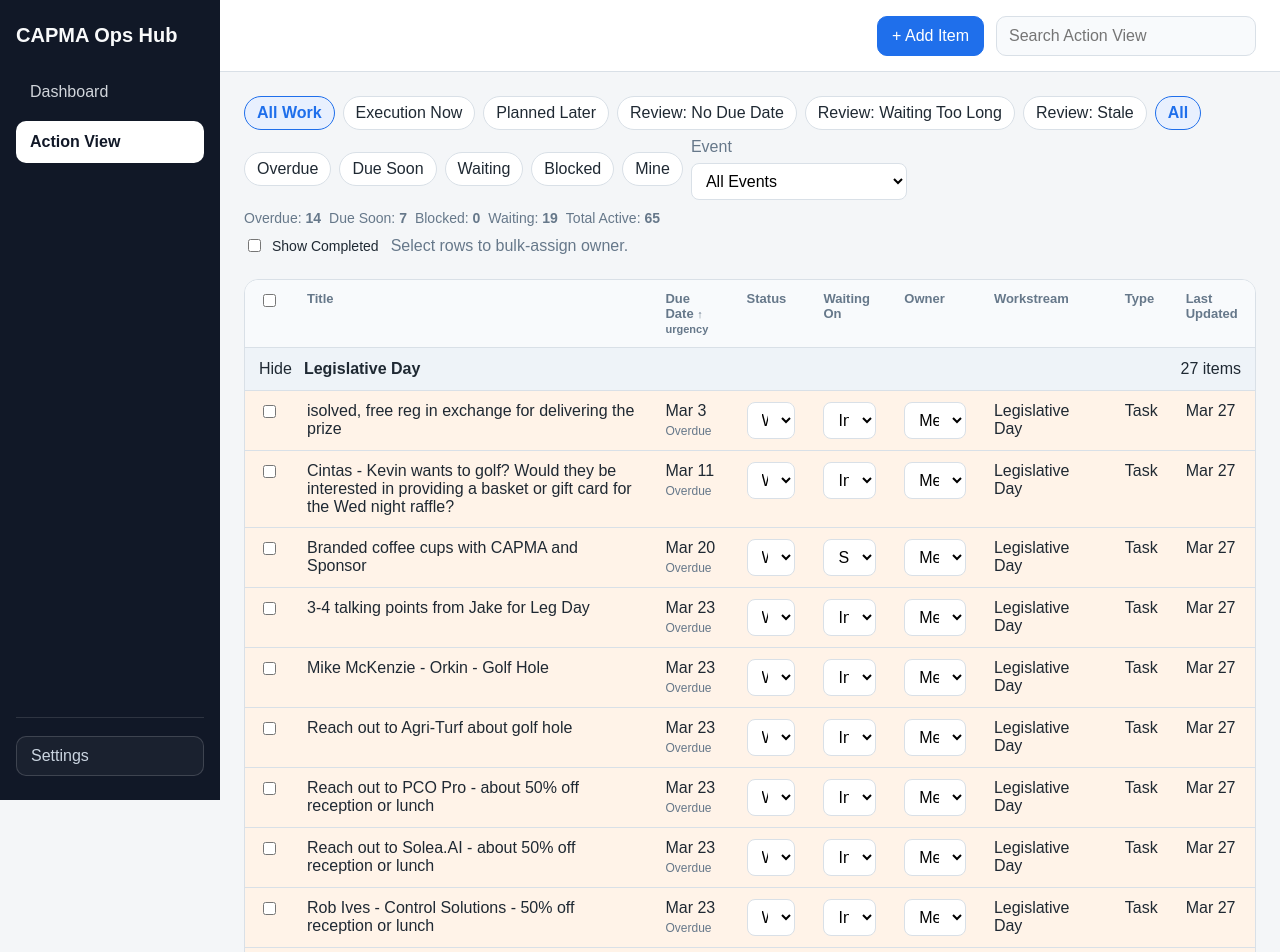
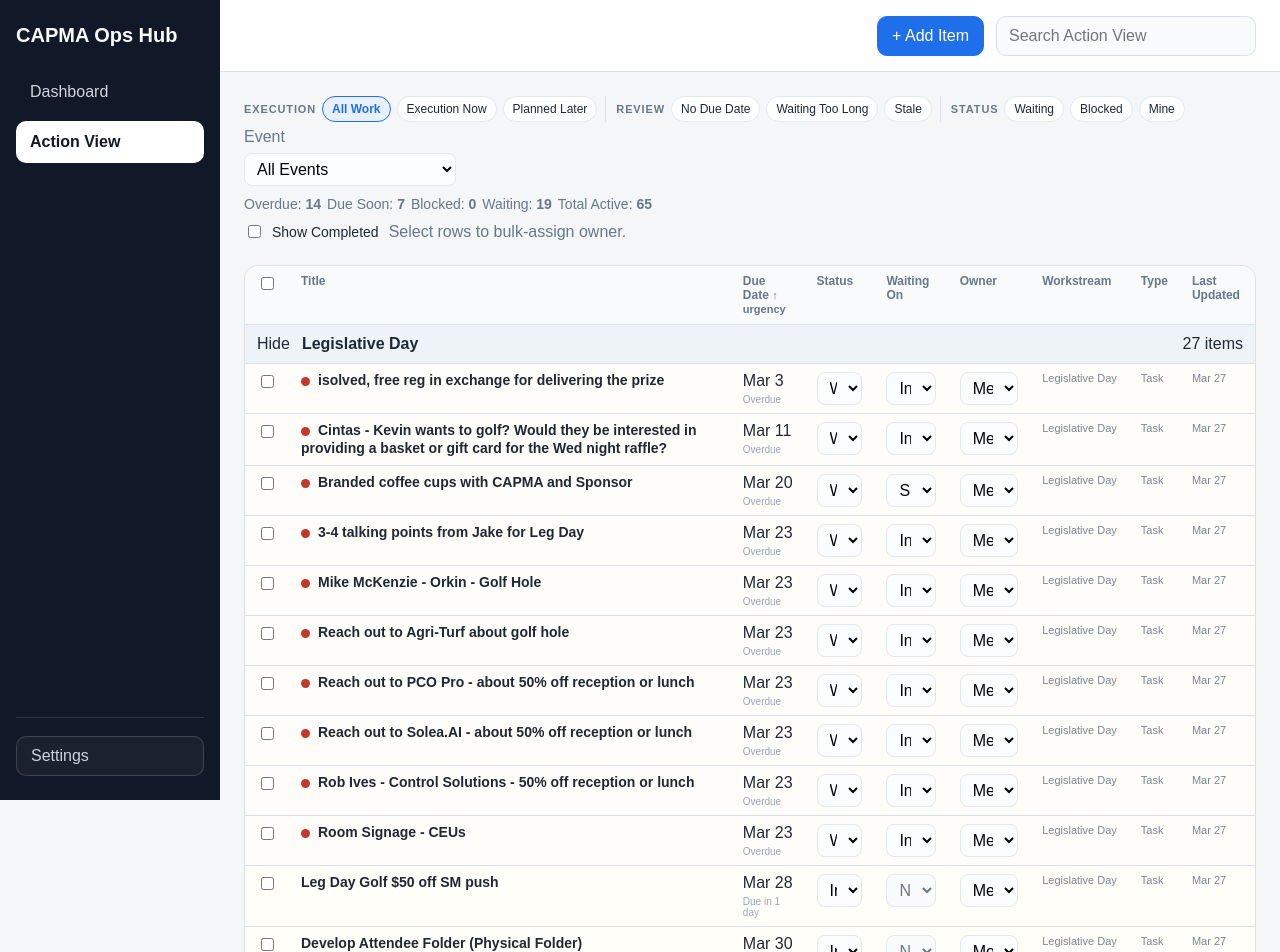
Before and after one commit to mondotDev/capma-ops, a Next.js app: page /action in a window 1280 px wide. Shown: the top 952 px of the page. Built offline with nearby package versions, Linux system fonts and the light colour scheme.

Commit message:
Refine dashboard and action view hierarchy

```diff
--- a/app/globals.css
+++ b/app/globals.css
@@ -326,6 +326,17 @@ textarea {
   gap: 14px;
 }
 
+.command-zone {
+  grid-column: 1 / -1;
+}
+
+.command-zone__band {
+  display: grid;
+  gap: 10px;
+  padding: 2px 2px 10px;
+  border-bottom: 1px solid rgba(31, 41, 51, 0.08);
+}
+
 .card {
   appearance: none;
   background: var(--surface);
@@ -340,6 +351,17 @@ textarea {
   width: 100%;
 }
 
+.card--secondary {
+  min-height: 104px;
+  padding: 10px 11px;
+  opacity: 0.94;
+}
+
+.card--muted {
+  background: #fafbfc;
+  order: 20;
+}
+
 .card--clickable {
   cursor: pointer;
 }
@@ -350,10 +372,71 @@ textarea {
   box-shadow: 0 12px 28px rgba(137, 55, 38, 0.08);
 }
 
+.command-zone__header {
+  border: none;
+  background: transparent;
+  padding: 0;
+  display: grid;
+  gap: 6px;
+  text-align: left;
+  cursor: pointer;
+}
+
+.command-zone__list {
+  display: grid;
+  gap: 5px;
+  padding-top: 6px;
+  border-top: 1px solid rgba(31, 41, 51, 0.08);
+}
+
 .card__title {
   font-size: 15px;
   font-weight: 700;
   letter-spacing: 0.02em;
+}
+
+.command-metrics {
+  display: flex;
+  flex-wrap: wrap;
+  gap: 24px;
+  align-items: flex-end;
+}
+
+.command-metric {
+  border: none;
+  background: transparent;
+  padding: 0;
+  display: grid;
+  gap: 4px;
+  text-align: left;
+  cursor: pointer;
+  min-width: 140px;
+}
+
+.command-metric--overdue {
+  color: var(--danger);
+}
+
+.command-metric--due-soon {
+  color: #8a5b00;
+}
+
+.command-metric--waiting {
+  color: #9a4d00;
+}
+
+.command-metric__label {
+  font-size: 11px;
+  font-weight: 700;
+  letter-spacing: 0.08em;
+  text-transform: uppercase;
+  color: #52606d;
+}
+
+.command-metric__value {
+  font-size: 52px;
+  line-height: 0.95;
+  color: var(--text);
 }
 
 .card__subhead {
@@ -369,6 +452,11 @@ textarea {
 .load-list {
   display: grid;
   gap: 6px;
+}
+
+.simple-list--tight,
+.detail-list--tight {
+  gap: 4px;
 }
 
 .metric-row,
@@ -433,13 +521,14 @@ textarea {
 .publication-row {
   display: grid;
   gap: 8px;
-  padding: 10px 0;
+  padding: 7px 0;
   border-bottom: 1px solid var(--border);
+  color: #5f6f7d;
 }
 
 .publication-row--active {
-  background: #f7fbff;
-  box-shadow: inset 3px 0 0 var(--accent);
+  background: #fafbfc;
+  box-shadow: inset 3px 0 0 #9aa5b1;
   padding-left: 10px;
   padding-right: 10px;
   border-radius: 10px;
@@ -459,15 +548,15 @@ textarea {
 }
 
 .publication-row__meta {
-  font-size: 11px;
+  font-size: 10px;
   font-weight: 700;
   letter-spacing: 0.08em;
   text-transform: uppercase;
-  color: var(--muted);
+  color: #7b8794;
 }
 
 .publication-row__warning {
-  font-size: 12px;
+  font-size: 11px;
   color: var(--danger);
   font-weight: 600;
 }
@@ -476,12 +565,20 @@ textarea {
   display: flex;
   flex-wrap: wrap;
   justify-content: flex-end;
-  gap: 8px;
+  gap: 6px;
+  opacity: 0.9;
 }
 
 .detail-row {
   font-size: 14px;
   line-height: 1.35;
+}
+
+.detail-row--truncate,
+.simple-row--truncate {
+  white-space: nowrap;
+  overflow: hidden;
+  text-overflow: ellipsis;
 }
 
 .detail-row--indented::before {
@@ -490,11 +587,11 @@ textarea {
 
 .group-block {
   display: grid;
-  gap: 6px;
+  gap: 3px;
 }
 
 .group-title {
-  font-size: 13px;
+  font-size: 12px;
   font-weight: 700;
 }
 
@@ -556,14 +653,14 @@ table {
 th,
 td {
   text-align: left;
-  padding: 11px 14px;
+  padding: 8px 12px;
   border-bottom: 1px solid var(--border);
   vertical-align: top;
 }
 
 th {
   background: var(--surface-alt);
-  font-size: 13px;
+  font-size: 12px;
   font-weight: 700;
   color: var(--muted);
 }
@@ -580,7 +677,7 @@ th {
   align-items: center;
   justify-content: space-between;
   gap: 12px;
-  padding: 12px 14px;
+  padding: 10px 12px;
   border: none;
   background: transparent;
   color: var(--text);
@@ -611,24 +708,25 @@ tr.cut-row[data-clickable="true"]:hover {
 }
 
 tr.overdue-row {
-  background: var(--danger-soft);
+  background: #fffdfd;
+  box-shadow: inset 3px 0 0 rgba(192, 57, 43, 0.38);
 }
 
 tr.risk-row {
-  background: #fff4f0;
+  background: #fffefd;
 }
 
 tr.due-soon-row {
-  background: var(--warning-soft);
+  background: #fffef8;
 }
 
 tr.waiting-row {
-  background: var(--waiting-soft);
+  background: #fffdfa;
 }
 
 tr.blocked-row {
-  background: var(--blocked-soft);
-  box-shadow: inset 3px 0 0 #7aa2d6;
+  background: #fff8f1;
+  box-shadow: inset 4px 0 0 #9a5b24;
 }
 
 .cell-input,
@@ -637,10 +735,10 @@ tr.blocked-row {
 .drawer select,
 .drawer textarea {
   width: 100%;
-  border: 1px solid var(--border);
+  border: 1px solid #e3e8ee;
   border-radius: 8px;
-  padding: 8px 10px;
-  background: #ffffff;
+  padding: 6px 8px;
+  background: #fbfcfd;
 }
 
 .cell-input--muted {
@@ -665,8 +763,23 @@ tr.blocked-row {
 
 .cell-hint {
   margin-top: 4px;
-  font-size: 12px;
-  color: var(--muted);
+  font-size: 10px;
+  color: #98a6b5;
+}
+
+.cell-primary {
+  min-width: 260px;
+}
+
+.cell-muted {
+  color: #7b8794;
+  font-size: 11px;
+}
+
+.cell-title {
+  font-size: 14px;
+  font-weight: 800;
+  line-height: 1.25;
 }
 
 .cell-title--cut {
@@ -674,15 +787,34 @@ tr.blocked-row {
   font-style: italic;
 }
 
+.cell-title--overdue::before,
+.cell-title--waiting-aged::before {
+  content: "";
+  display: inline-block;
+  width: 9px;
+  height: 9px;
+  border-radius: 999px;
+  margin-right: 8px;
+  vertical-align: middle;
+}
+
+.cell-title--overdue::before {
+  background: var(--danger);
+}
+
+.cell-title--waiting-aged::before {
+  background: #c77600;
+}
+
 .cell-subtext {
-  margin-top: 3px;
-  font-size: 12px;
-  color: var(--muted);
+  margin-top: 2px;
+  font-size: 11px;
+  color: #7b8794;
   line-height: 1.3;
 }
 
 .cell-subtext--blocked {
-  color: #355d8a;
+  color: #8a4b12;
   font-weight: 600;
 }
 
@@ -729,17 +861,47 @@ tr.blocked-row {
 .summary-row {
   display: flex;
   flex-wrap: wrap;
-  gap: 8px;
+  gap: 6px;
   align-items: center;
 }
 
+.filter-group {
+  display: flex;
+  align-items: center;
+  gap: 6px;
+  padding-right: 8px;
+  margin-right: 4px;
+  border-right: 1px solid var(--border);
+}
+
+.filter-group:last-of-type {
+  border-right: none;
+  padding-right: 0;
+  margin-right: 0;
+}
+
+.filter-group__label {
+  font-size: 11px;
+  font-weight: 700;
+  letter-spacing: 0.08em;
+  text-transform: uppercase;
+  color: var(--muted);
+}
+
+.filter-group__pills {
+  display: flex;
+  flex-wrap: wrap;
+  gap: 6px;
+}
+
 .filter-pill {
-  border: 1px solid var(--border);
+  border: 1px solid #e3e8ee;
   background: var(--surface);
   color: var(--text);
-  padding: 7px 12px;
+  padding: 5px 9px;
   border-radius: 999px;
   cursor: pointer;
+  font-size: 12px;
 }
 
 .filter-pill.active {
@@ -757,9 +919,9 @@ tr.blocked-row {
 .bulk-action-bar {
   display: flex;
   align-items: center;
-  gap: 10px;
+  gap: 8px;
   flex-wrap: wrap;
-  padding: 12px 14px;
+  padding: 10px 12px;
   border: 1px solid var(--border);
   border-radius: 12px;
   background: var(--surface);
@@ -780,7 +942,7 @@ tr.blocked-row {
 .action-toolbar__controls {
   display: flex;
   align-items: center;
-  gap: 12px;
+  gap: 10px;
   flex-wrap: wrap;
 }
 
@@ -1012,6 +1174,10 @@ tr.blocked-row {
   .dashboard-grid {
     grid-template-columns: repeat(2, minmax(0, 1fr));
   }
+
+  .command-metrics {
+    gap: 16px;
+  }
 }
 
 @media (max-width: 900px) {
@@ -1070,6 +1236,15 @@ tr.blocked-row {
     grid-template-columns: 1fr;
   }
 
+  .filter-group {
+    width: 100%;
+    align-items: flex-start;
+    flex-direction: column;
+    border-right: none;
+    padding-right: 0;
+    margin-right: 0;
+  }
+
   .page {
     padding: 16px;
   }
--- a/components/action-view.tsx
+++ b/components/action-view.tsx
@@ -20,6 +20,7 @@ import {
   type ActionFocus,
   type ActionLens,
   DEFAULT_OWNER,
+  daysSince,
   EVENT_GROUP_OPTIONS,
   formatDueLabel,
   formatShortDate,
@@ -61,6 +62,12 @@ const FOCUS_LABELS: Record<Exclude<ActionFocus, "all">, string> = {
   sponsor: "Sponsor items",
   production: "Production items"
 };
+
+const EXECUTION_LENS_OPTIONS = LENS_OPTIONS.slice(0, 3);
+const REVIEW_LENS_OPTIONS = LENS_OPTIONS.slice(3);
+const STATUS_FILTER_OPTIONS = FILTER_OPTIONS.filter(
+  (option) => option.value === "waiting" || option.value === "blocked" || option.value === "mine"
+);
 
 export function ActionView({
   initialDueDate,
@@ -307,7 +314,10 @@ export function ActionView({
         ) : null}
 
         <div className="filter-bar" aria-label="Action filters">
-          {LENS_OPTIONS.map((option) => (
+          <div className="filter-group">
+            <span className="filter-group__label">Execution</span>
+            <div className="filter-group__pills">
+              {EXECUTION_LENS_OPTIONS.map((option) => (
                 <button
                   aria-pressed={activeLens === option.value}
                   className={activeLens === option.value ? "filter-pill active" : "filter-pill"}
@@ -318,7 +328,28 @@ export function ActionView({
                   {option.label}
                 </button>
               ))}
-          {FILTER_OPTIONS.map((option) => (
+            </div>
+          </div>
+          <div className="filter-group">
+            <span className="filter-group__label">Review</span>
+            <div className="filter-group__pills">
+              {REVIEW_LENS_OPTIONS.map((option) => (
+                <button
+                  aria-pressed={activeLens === option.value}
+                  className={activeLens === option.value ? "filter-pill active" : "filter-pill"}
+                  key={option.value}
+                  onClick={() => handleLensChange(option.value)}
+                  type="button"
+                >
+                  {option.label.replace("Review: ", "")}
+                </button>
+              ))}
+            </div>
+          </div>
+          <div className="filter-group">
+            <span className="filter-group__label">Status</span>
+            <div className="filter-group__pills">
+              {STATUS_FILTER_OPTIONS.map((option) => (
                 <button
                   aria-pressed={activeFilter === option.value}
                   className={activeFilter === option.value ? "filter-pill active" : "filter-pill"}
@@ -329,6 +360,8 @@ export function ActionView({
                   {option.label}
                 </button>
               ))}
+            </div>
+          </div>
           <label className="field">
             <span className="muted">Event</span>
             <select
@@ -555,8 +588,18 @@ export function ActionView({
                                   type="checkbox"
                                 />
                               </td>
-                              <td>
-                                <div className={item.status === "Cut" ? "cell-title cell-title--cut" : "cell-title"}>
+                              <td className="cell-primary">
+                                <div
+                                  className={[
+                                    item.status === "Cut" ? "cell-title cell-title--cut" : "cell-title",
+                                    formatDueLabel(item) === "Overdue" ? "cell-title--overdue" : "",
+                                    item.status === "Waiting" && daysSince(item.lastUpdated) >= 7
+                                      ? "cell-title--waiting-aged"
+                                      : ""
+                                  ]
+                                    .filter(Boolean)
+                                    .join(" ")}
+                                >
                                   {item.title}
                                 </div>
                                 {item.blockedBy?.trim() ? (
@@ -617,9 +660,9 @@ export function ActionView({
                                   ))}
                                 </select>
                               </td>
-                              <td>{item.workstream}</td>
-                              <td>{item.type}</td>
-                              <td>{formatShortDate(item.lastUpdated)}</td>
+                              <td className="cell-muted">{item.workstream}</td>
+                              <td className="cell-muted">{item.type}</td>
+                              <td className="cell-muted">{formatShortDate(item.lastUpdated)}</td>
                             </tr>
                           ))
                         : null}
--- a/lib/ops-utils.ts
+++ b/lib/ops-utils.ts
@@ -226,6 +226,14 @@ export function isItemDueSoon(item: ActionItem) {
 
 export function isWaitingIssue(item: ActionItem) {
   return item.status === "Waiting";
+}
+
+export function isWaitingTooLong(item: Pick<ActionItem, "status" | "lastUpdated">) {
+  return item.status === "Waiting" && daysSince(item.lastUpdated) >= 7;
+}
+
+export function isStaleItem(item: Pick<ActionItem, "status" | "lastUpdated">) {
+  return item.status !== "Waiting" && daysSince(item.lastUpdated) >= 14;
 }
 
 export function isWaitingMissingReason(item: ActionItem) {
@@ -789,11 +797,11 @@ export function matchesActionLens(item: ActionItem, lens: ActionLens) {
   }
 
   if (lens === "reviewWaitingTooLong") {
-    return isWaitingIssue(item) && daysSince(item.lastUpdated) >= 7;
+    return isWaitingTooLong(item);
   }
 
   if (lens === "reviewStale") {
-    return !isWaitingIssue(item) && daysSince(item.lastUpdated) >= 14;
+    return isStaleItem(item);
   }
 
   const needsAttention =
```
Also changed, not shown: components/dashboard-view.tsx (+71 -54 lines), 1 other file (tests, documents, lock files or other folders). Lines whose indentation alone changed are shown as unchanged.
